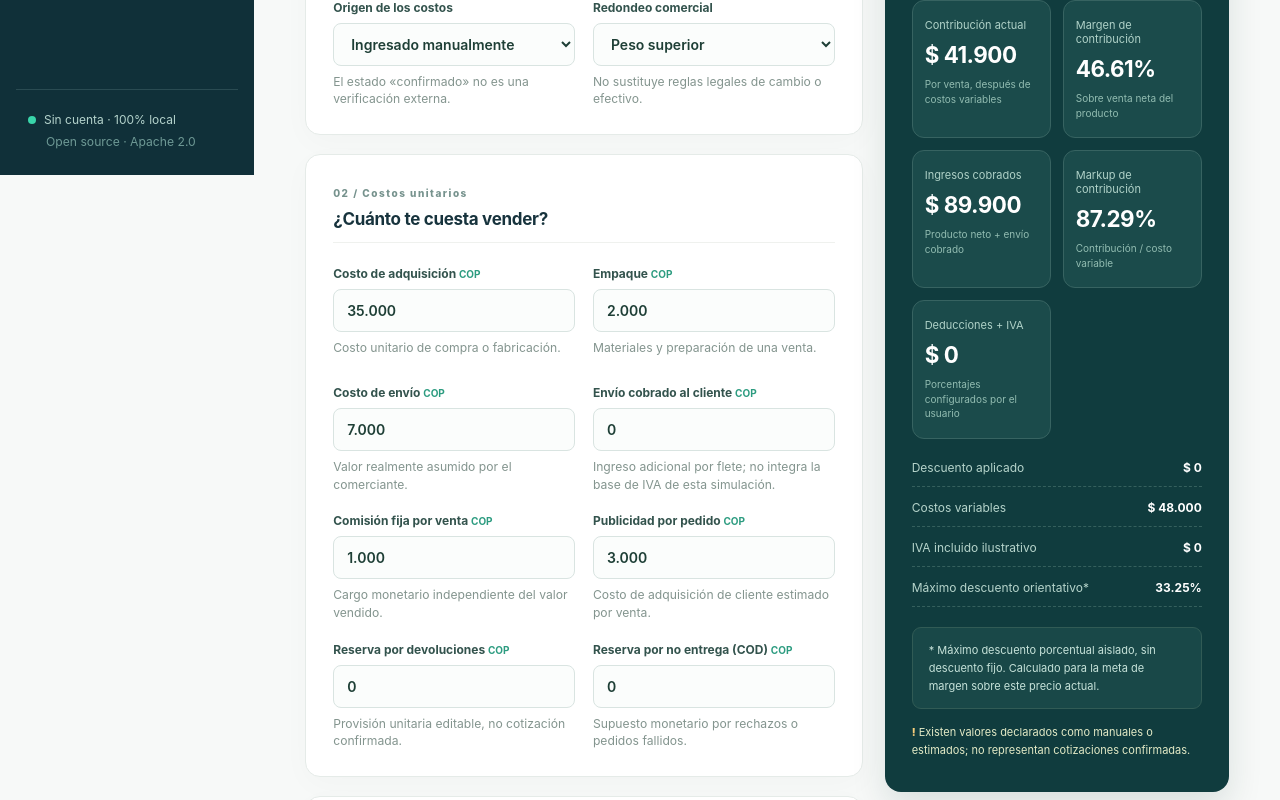
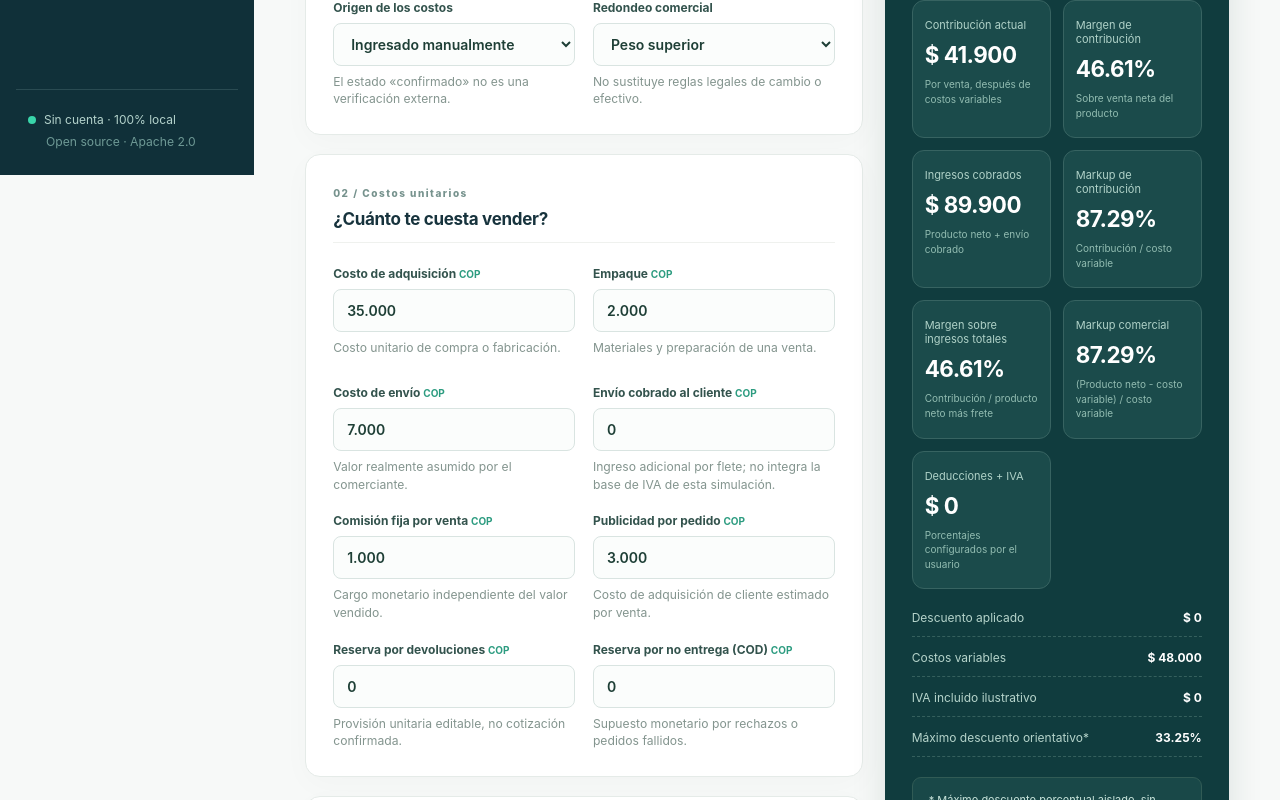
Before and after one commit to BrunoPavil18/Precify-Colombia, a React (Vite) app in the folder apps/web/: page / in a window 1280 px wide. Shown: the part 625-1425 px from the top of the page. Built offline with nearby package versions, Linux system fonts and the light colour scheme.

Commit message:
feat(finance-ui): show total-revenue contribution margin and traditional markup alongside legacy ratios

```diff
--- a/apps/web/src/App.tsx
+++ b/apps/web/src/App.tsx
@@ -345,7 +345,7 @@ export default function App(){
       <div className="action-strip"><div><span className="eyebrow">{t("SIMULACIÓN ACTIVA")}</span><strong>{t(activeId?"Editando producto guardado":"Nuevo producto · borrador")}</strong></div><div className="actions"><button className="secondary" onClick={()=>{setDraft({...EMPTY_INPUT,name:t("Producto ejemplo")});setDirtyMoney(new Set());setActiveId(null);setScenarioId(null);setEditorRevision(n=>n+1);}}>{t("+ Nuevo")}</button>{(activeId||hasUnsavedDraft)&&<button className="secondary" disabled={!hasUnsavedDraft} onClick={restoreSavedDraft}>{t("Descartar cambios")}</button>}<button className="primary" onClick={saveProduct}>{t("Guardar producto")} <span aria-hidden="true">↗</span></button></div></div>
       <div className="two-column"><div><ProductEditor key={"product-"+activeId+"-"+editorRevision} value={draft} onChange={setDraft} onDirty={markDirty}/></div><div className="results-column"><div className="results-card"><div className="results-label"><span>{t("RESULTADOS EN TIEMPO REAL")}</span><span className="live-dot">●</span></div>{result.error?<div role="alert" className="error-box"><strong>{t("Revisa los datos")}</strong><p>{t(result.error)}</p></div>:result.breakdown&&result.suggestion&&<>
        <div className="suggested"><span>{t("PRECIO SUGERIDO")}</span><strong>{fmt(result.suggestion.price)}</strong><small>{t("Con margen meta del")} {draft.targetMargin}% {t("· después de descuentos y redondeo")}</small></div>
-       <div className="kpi-grid"><Kpi label="Contribución actual" value={fmt(result.breakdown.contribution)} detail="Por venta, después de costos variables" attention={!result.breakdown.feasible}/><Kpi label="Margen de contribución" value={(result.breakdown.marginPercent??"N/D")+"%"} detail="Sobre venta neta del producto" attention={!result.breakdown.feasible}/><Kpi label="Ingresos cobrados" value={fmt(result.breakdown.collected)} detail="Producto neto + envío cobrado"/><Kpi label="Markup de contribución" value={(result.breakdown.markupPercent??"N/D")+"%"} detail="Contribución / costo variable"/><Kpi label="Deducciones + IVA" value={fmt(result.breakdown.deductions)} detail="Porcentajes configurados por el usuario"/></div>
+       <div className="kpi-grid"><Kpi label="Contribución actual" value={fmt(result.breakdown.contribution)} detail="Por venta, después de costos variables" attention={!result.breakdown.feasible}/><Kpi label="Margen de contribución" value={(result.breakdown.marginPercent??"N/D")+"%"} detail="Sobre venta neta del producto" attention={!result.breakdown.feasible}/><Kpi label="Ingresos cobrados" value={fmt(result.breakdown.collected)} detail="Producto neto + envío cobrado"/><Kpi label="Markup de contribución" value={(result.breakdown.markupPercent??"N/D")+"%"} detail="Contribución / costo variable"/><Kpi label="Margen sobre ingresos totales" value={(result.breakdown.marginOnCollectedPercent??"N/D")+"%"} detail="Contribución / producto neto más frete"/><Kpi label="Markup comercial" value={(result.breakdown.commercialMarkupPercent??"N/D")+"%"} detail="(Producto neto - costo variable) / costo variable"/><Kpi label="Deducciones + IVA" value={fmt(result.breakdown.deductions)} detail="Porcentajes configurados por el usuario"/></div>
        <div className="result-details"><div><span>{t("Descuento aplicado")}</span><strong>{fmt(result.breakdown.discount)}</strong></div><div><span>{t("Costos variables")}</span><strong>{fmt(result.breakdown.variableCost)}</strong></div><div><span>{t("IVA incluido ilustrativo")}</span><strong>{fmt(result.breakdown.ivaIncluded)}</strong></div><div><span>{t("Máximo descuento orientativo*")}</span><strong>{result.limit===null?t("No disponible"):result.limit+"%"}</strong></div></div>
        <div className="tip">{t("* Máximo descuento porcentual aislado, sin descuento fijo. Calculado para la meta de margen sobre este precio actual.")}</div>
        <div className="warning-list">{result.breakdown.warnings.map((w,i)=><p key={i}><span aria-hidden="true">!</span> {t(w)}</p>)}</div>
```
